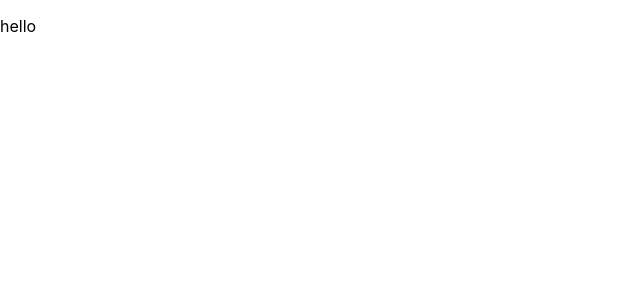
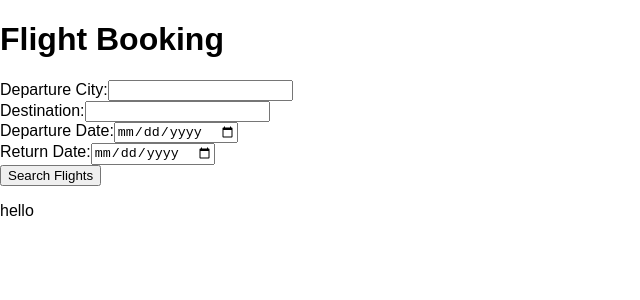
Before and after one commit to Jeevant010/tour_travels, a React (Create React App) app in the folder tour/: page /flights in a window 1280 px wide. Shown: the top 300 px of the page, without its empty margins (0-640 px from the left). Built offline with nearby package versions, Linux system fonts and the light colour scheme.

Commit message:
added new pages

```diff
--- a/tour/src/App.js
+++ b/tour/src/App.js
@@ -1,27 +1,33 @@
-//import logo from './logo.svg';
+// src/App.js
+import HomePage from './HomePage';
+
+import React from 'react';
+import { BrowserRouter as Router, Route, Routes } from 'react-router-dom';
+
+import Explore from './Explore'; // Create these components
+import Flights from './Flights';
+import Hotels from './Hotels';
+import Trains from './Trains';
+import Taxis from './Taxis';
+import Rentals from './Rentals';
+import YatraSignup from './YatraSignup';
 import './App.css';
 
 function App() {
   return (
-    <div className="App">
-
-    </div>
+    <Router>
+      <Routes>
+        <Route path="/" element={<HomePage />} />
+        <Route path="/explore" element={<Explore />} />
+        <Route path="/flights" element={<Flights />} />
+        <Route path="/hotels" element={<Hotels />} />
+        <Route path="/trains" element={<Trains />} />
+        <Route path="/taxis" element={<Taxis />} />
+        <Route path="/rentals" element={<Rentals />} />
+        <Route path="/signup" element={<YatraSignup />} />
+      </Routes>
+    </Router>
   );
 }
 
 export default App;
-/* <header className="App-header">
-        <img src={logo} className="App-logo" alt="logo" />
-<p>
-  Edit <code>src/App.js</code> and save to reload.
-</p>
-<a
-  className="App-link"
-  href="https://reactjs.org"
-  target="_blank"
-  rel="noopener noreferrer"
->
-  deepesh
-</a>
-</header>
-*/
--- /dev/null
+++ b/tour/src/Explore.js
@@ -0,0 +1,13 @@
+// src/components/Explore.js
+import React from 'react';
+
+const Explore = () => {
+  return (
+    <div className="page">
+      <h1>Explore Destinations</h1>
+      <p>Discover amazing places to visit around the world.</p>
+    </div>
+  );
+};
+
+export default Explore;
--- /dev/null
+++ b/tour/src/Flight.css
@@ -0,0 +1,56 @@
+body {
+    font-family: Arial, sans-serif;
+    background-color: #f4f4f4;
+    display: flex;
+    justify-content: center;
+    align-items: center;
+    height: 100vh;
+    margin: 0;
+  }
+
+  .container {
+    background: #fff;
+    padding: 20px;
+    border-radius: 8px;
+    box-shadow: 0 0 10px rgba(0, 0, 0, 0.1);
+    width: 100%;
+    max-width: 400px;
+  }
+
+  h1 {
+    text-align: center;
+    margin-bottom: 20px;
+  }
+
+  .form-group {
+    margin-bottom: 15px;
+  }
+
+  label {
+    display: block;
+    margin-bottom: 5px;
+    font-weight: bold;
+  }
+
+  input, select {
+    width: 100%;
+    padding: 8px;
+    border: 1px solid #ccc;
+    border-radius: 4px;
+    font-size: 16px;
+  }
+
+  button {
+    width: 100%;
+    padding: 10px;
+    background-color: #007bff;
+    color: #fff;
+    border: none;
+    border-radius: 4px;
+    font-size: 16px;
+    cursor: pointer;
+  }
+
+  button:hover {
+    background-color: #0056b3;
+  }
--- /dev/null
+++ b/tour/src/Flights.js
@@ -0,0 +1,78 @@
+import React, { useState } from 'react';
+
+const FlightBooking = () => {
+  const [formData, setFormData] = useState({
+    departureCity: '',
+    destination: '',
+    departureDate: '',
+    returnDate: '',
+  });
+
+  const handleChange = (e) => {
+    const { name, value } = e.target;
+    setFormData({
+      ...formData,
+      [name]: value,
+    });
+  };
+
+  const handleSubmit = (e) => {
+    e.preventDefault();
+    // Here you would typically send the form data to a backend or API
+    console.log('Form Data Submitted:', formData);
+  };
+
+  return (
+    <div className="flight-booking">
+      <h1>Flight Booking</h1>
+      <form onSubmit={handleSubmit}>
+        <div>
+          <label htmlFor="departureCity">Departure City:</label>
+          <input
+            type="text"
+            id="departureCity"
+            name="departureCity"
+            value={formData.departureCity}
+            onChange={handleChange}
+            required
+          />
+        </div>
+        <div>
+          <label htmlFor="destination">Destination:</label>
+          <input
+            type="text"
+            id="destination"
+            name="destination"
+            value={formData.destination}
+            onChange={handleChange}
+            required
+          />
+        </div>
+        <div>
+          <label htmlFor="departureDate">Departure Date:</label>
+          <input
+            type="date"
+            id="departureDate"
+            name="departureDate"
+            value={formData.departureDate}
+            onChange={handleChange}
+            required
+          />
+        </div>
+        <div>
+          <label htmlFor="returnDate">Return Date:</label>
+          <input
+            type="date"
+            id="returnDate"
+            name="returnDate"
+            value={formData.returnDate}
+            onChange={handleChange}
+          />
+        </div>
+        <button type="submit">Search Flights</button>
+      </form>
+    </div>
+  );
+};
+
+export default FlightBooking;
--- /dev/null
+++ b/tour/src/Hotels.js
@@ -0,0 +1,13 @@
+// src/components/Hotels.js
+import React from 'react';
+
+const Hotels = () => {
+  return (
+    <div className="page">
+      <h1>Hotel Booking</h1>
+      <p>Find the best hotels for your stay.</p>
+    </div>
+  );
+};
+
+export default Hotels;
--- /dev/null
+++ b/tour/src/Rentals.js
@@ -0,0 +1,13 @@
+// src/components/Rentals.js
+import React from 'react';
+
+const Rentals = () => {
+  return (
+    <div className="page">
+      <h1>Rent Service</h1>
+      <p>Rent cars, bikes, and more for your trip.</p>
+    </div>
+  );
+};
+
+export default Rentals;
--- /dev/null
+++ b/tour/src/Taxis.js
@@ -0,0 +1,13 @@
+// src/components/Taxis.js
+import React from 'react';
+
+const Taxis = () => {
+  return (
+    <div className="page">
+      <h1>Taxi Booking</h1>
+      <p>Book a taxi for local travel.</p>
+    </div>
+  );
+};
+
+export default Taxis;
--- /dev/null
+++ b/tour/src/Trains.js
@@ -0,0 +1,13 @@
+// src/components/Taxis.js
+import React from 'react';
+
+const Taxis = () => {
+  return (
+    <div className="page">
+      <h1>Taxi Booking</h1>
+      <p>Book a taxi for local travel.</p>
+    </div>
+  );
+};
+
+export default Taxis;
--- /dev/null
+++ b/tour/src/YatraSignup.js
@@ -0,0 +1,106 @@
+import React from 'react';
+
+function YatraSignup() {
+  return (
+    <div style={styles.container}>
+      <div style={styles.header}>
+        {}
+        <img
+          src="https://img.freepik.com/free-vector/flat-vintage-travel-background_23-2148189177.jpg?t=st=1742134012~exp=1742137612~hmac=06376dfcf004c42d38002af51ca87e3d3de4679edba27cfbd625c0cc25ee6797&w=826"
+          alt="Thumbnail"
+          style={styles.thumbnail}
+        />
+
+        <p style={styles.welcomeText}>Welcome to Yatra.com</p>
+      </div>
+      <div style={styles.formContainer}>
+        <button style={styles.googleButton}>Continue With Google</button>
+        <form style={styles.form}>
+          <input type="text" placeholder="Name" style={styles.input} />
+          <input type="email" placeholder="Email" style={styles.input} />
+          <input type="password" placeholder="Password" style={styles.input} />
+          <input type="email" placeholder="Email" style={styles.input} />
+          <input type="tel" placeholder="Phone No." style={styles.input} />
+          <input type="text" placeholder="Address" style={styles.input} />
+          <label style={styles.rememberMe}>
+            <input type="checkbox" /> Remember Me
+          </label>
+          <button type="submit" style={styles.registerButton}>Register</button>
+        </form>
+        <p style={styles.loginText}>Already have an account? <a href="/login">Log in</a></p>
+      </div>
+    </div>
+  );
+}
+
+const styles = {
+  container: {
+    display: 'flex',
+    flexDirection: 'column',
+    alignItems: 'center',
+    justifyContent: 'center',
+    minHeight: '100vh',
+    backgroundImage: 'url(https://img.freepik.com/free-vector/realistic-travel-background-with-elements_52683-77784.jpg?t=st=1742133516~exp=1742137116~hmac=a8aa02dba2459dfdd9e77f56365c83fb5b4df4692be45e3c8a60229325afccbf&w=996)',
+    backgroundSize: 'cover',
+    backgroundPosition: 'left top',
+    fontFamily: 'Arial, sans-serif',
+    color: '#fff',
+  },
+  header: {
+    textAlign: 'center',
+    marginBottom: '20px',
+  },
+  thumbnail: {
+    width: '100px',
+    height: '100px',
+    borderRadius: '50%',
+    marginBottom: '10px',
+  },
+  welcomeText: {
+    color: '#000',
+  },
+  formContainer: {
+    width: '300px',
+    textAlign: 'center',
+    backgroundColor: 'rgba(255, 255, 255, 0.8)',
+    borderRadius: '10px',
+  },
+  googleButton: {
+    width: '100%',
+    padding: '10px',
+    marginBottom: '20px',
+    backgroundColor: '#4285F4',
+    color: 'white',
+    border: 'none',
+    borderRadius: '5px',
+    cursor: 'pointer',
+  },
+  form: {
+    display: 'flex',
+    flexDirection: 'column',
+  },
+  input: {
+    padding: '10px',
+    marginBottom: '10px',
+    borderRadius: '5px',
+    border: '1px solid #ccc',
+  },
+  rememberMe: {
+    marginBottom: '10px',
+    color: '#000',
+  },
+  registerButton: {
+    padding: '10px',
+    backgroundColor: '#4CAF50',
+    color: 'white',
+    border: 'none',
+    borderRadius: '5px',
+    cursor: 'pointer',
+  },
+  loginText: {
+    marginTop: '10px',
+    color: '#000',
+  },
+};
+
+export default YatraSignup;
```
